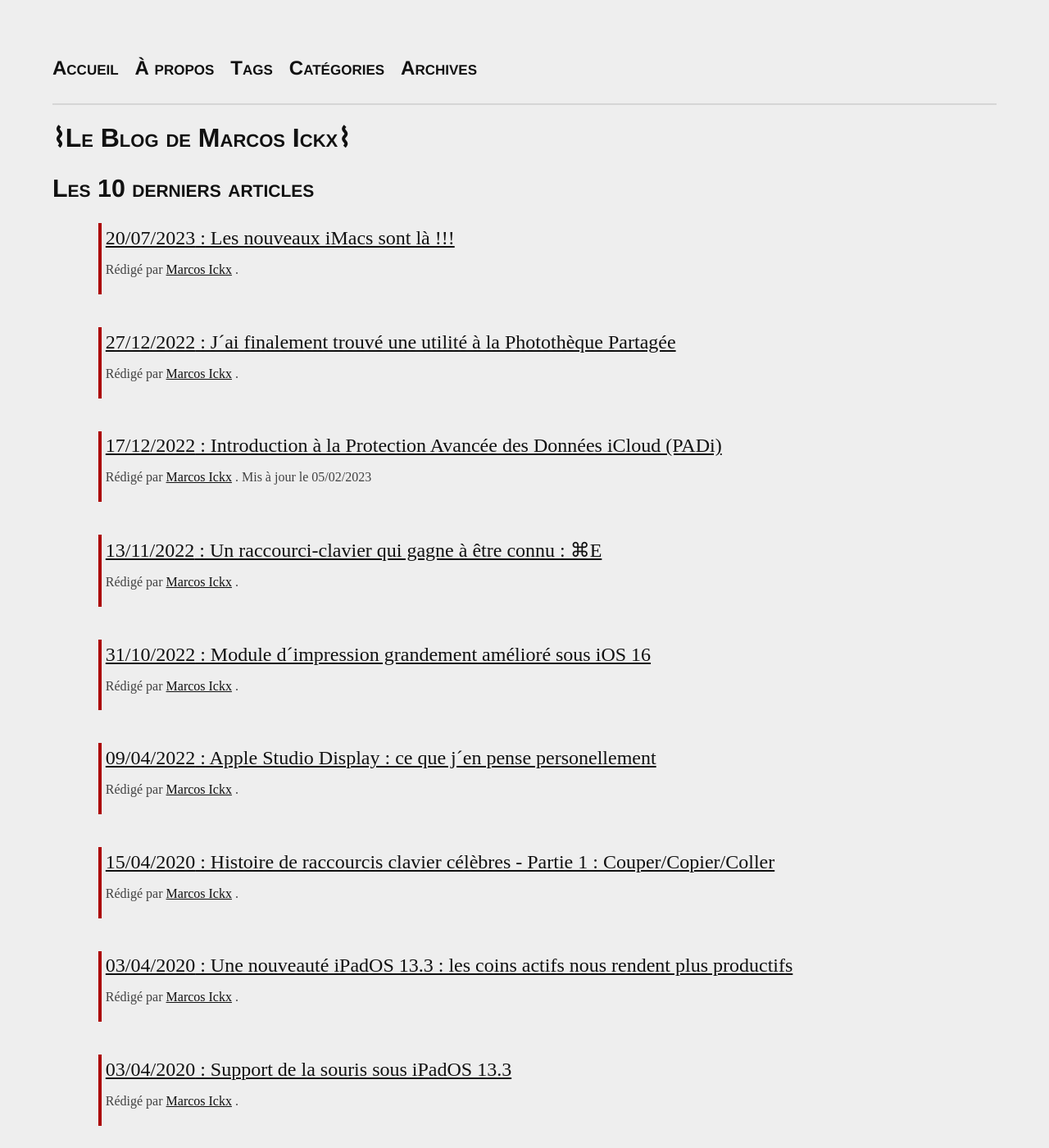
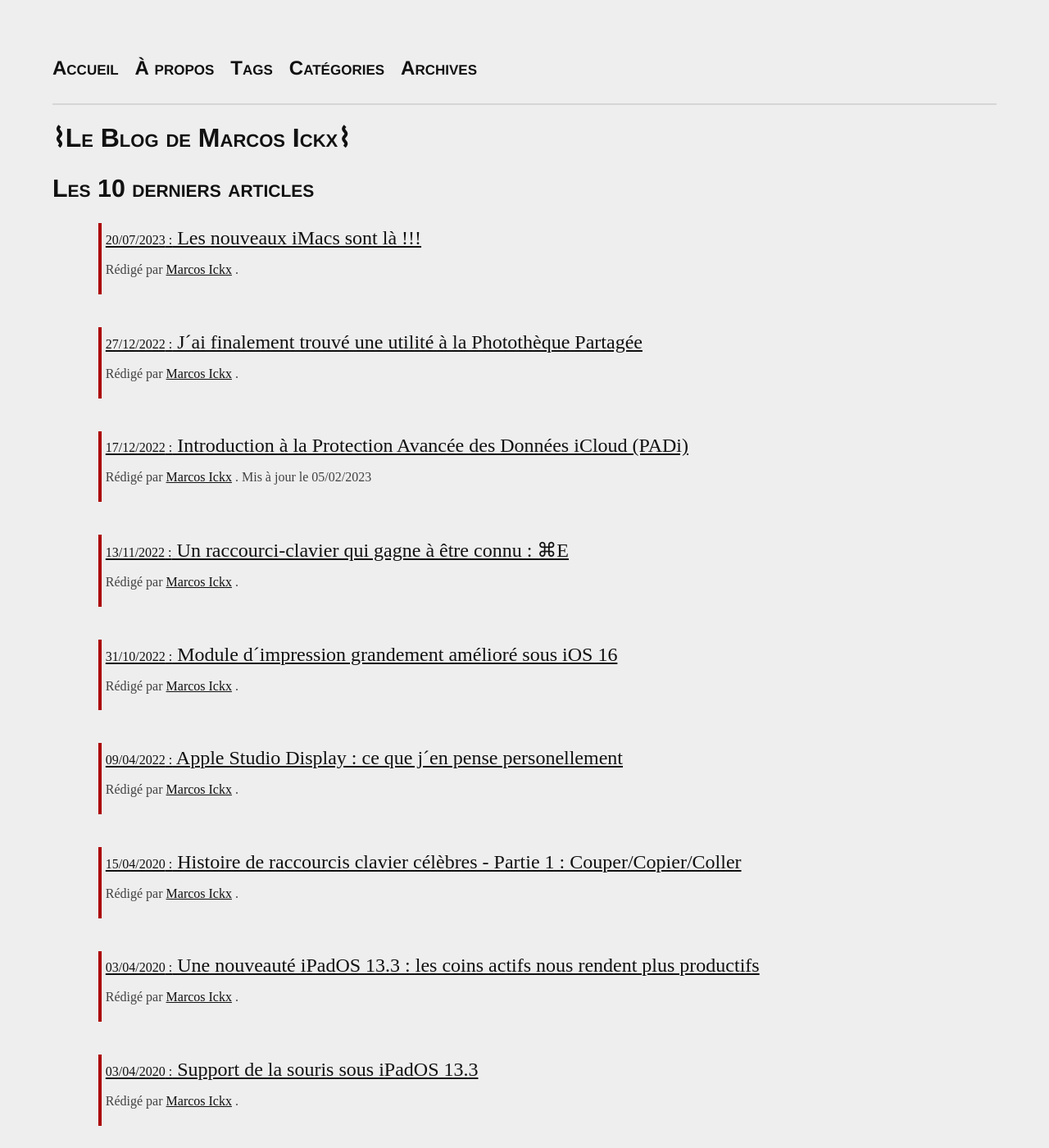
Before and after one commit to MarcosIckx/PreviewMarcosxNet, a Jekyll site: the page built from index.html, in a window 1280 px wide and 1400 px high. Shown: the whole window at 82% size. Built offline with Jekyll 4.4.1, drawn with Linux system fonts in a browser that asks for light colours; some of the changed text lies outside the part shown.

Commit message:
Update posts.html

```diff
--- a/_includes/posts.html
+++ b/_includes/posts.html
@@ -7,7 +7,7 @@
 	  {%- for entry in liste limit: limite -%}
 	    <li>
 				<article class="post">
-					<a href="{{ entry.url }}" title="{{ entry.title }}">{% include time.html date=entry.date %}: {{ entry.title }}</a>
+					<a href="{{ entry.url }}" title="{{ entry.title }}"><span class="date">{% include time.html date=entry.date %}:</span> {{ entry.title }}</a>
 					<p class="meta">
             <span>Rédigé par {% include author.html %}.
             {% if entry.update %}Mis à jour le {% include time.html date=entry.update %}{% endif %}
```
